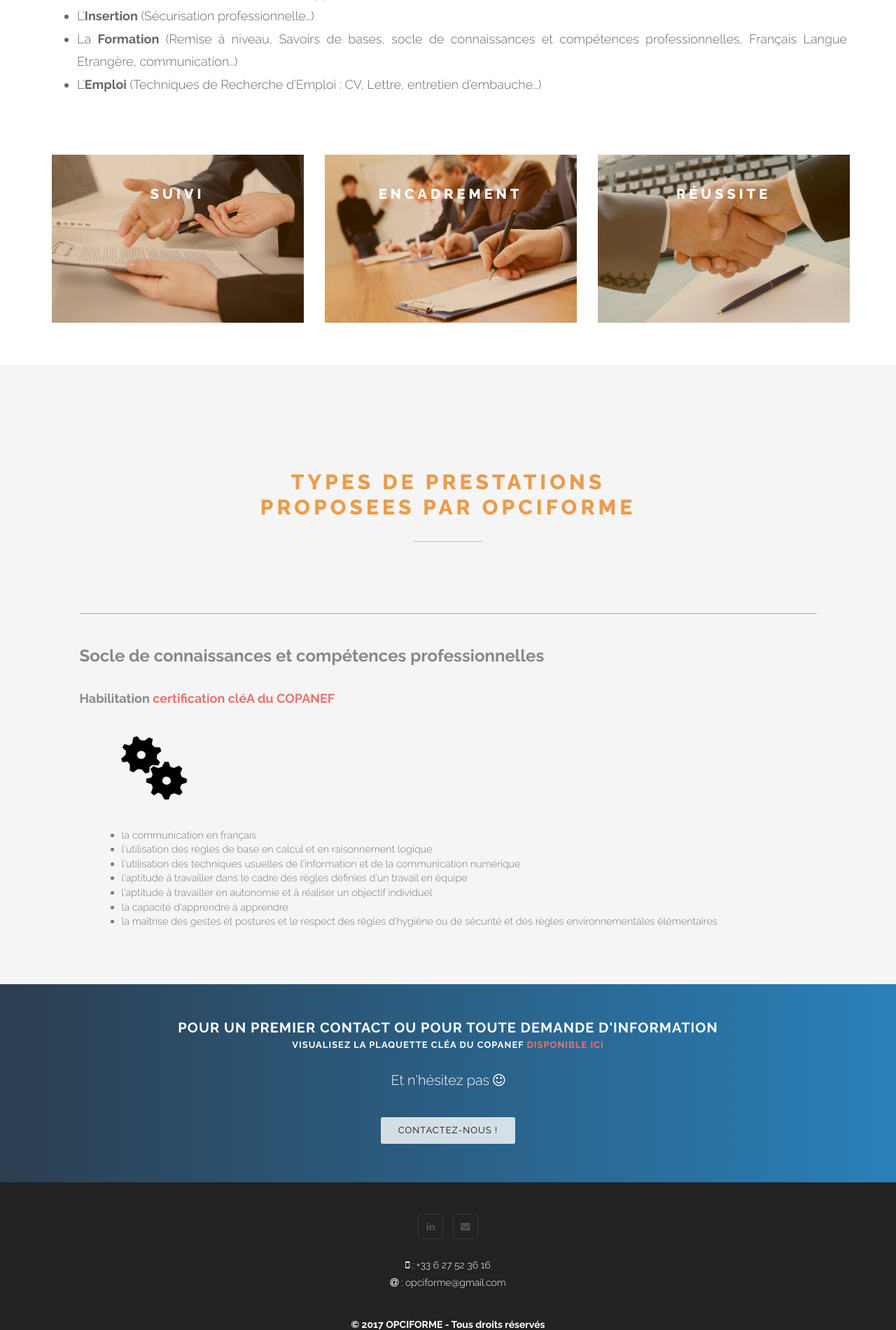
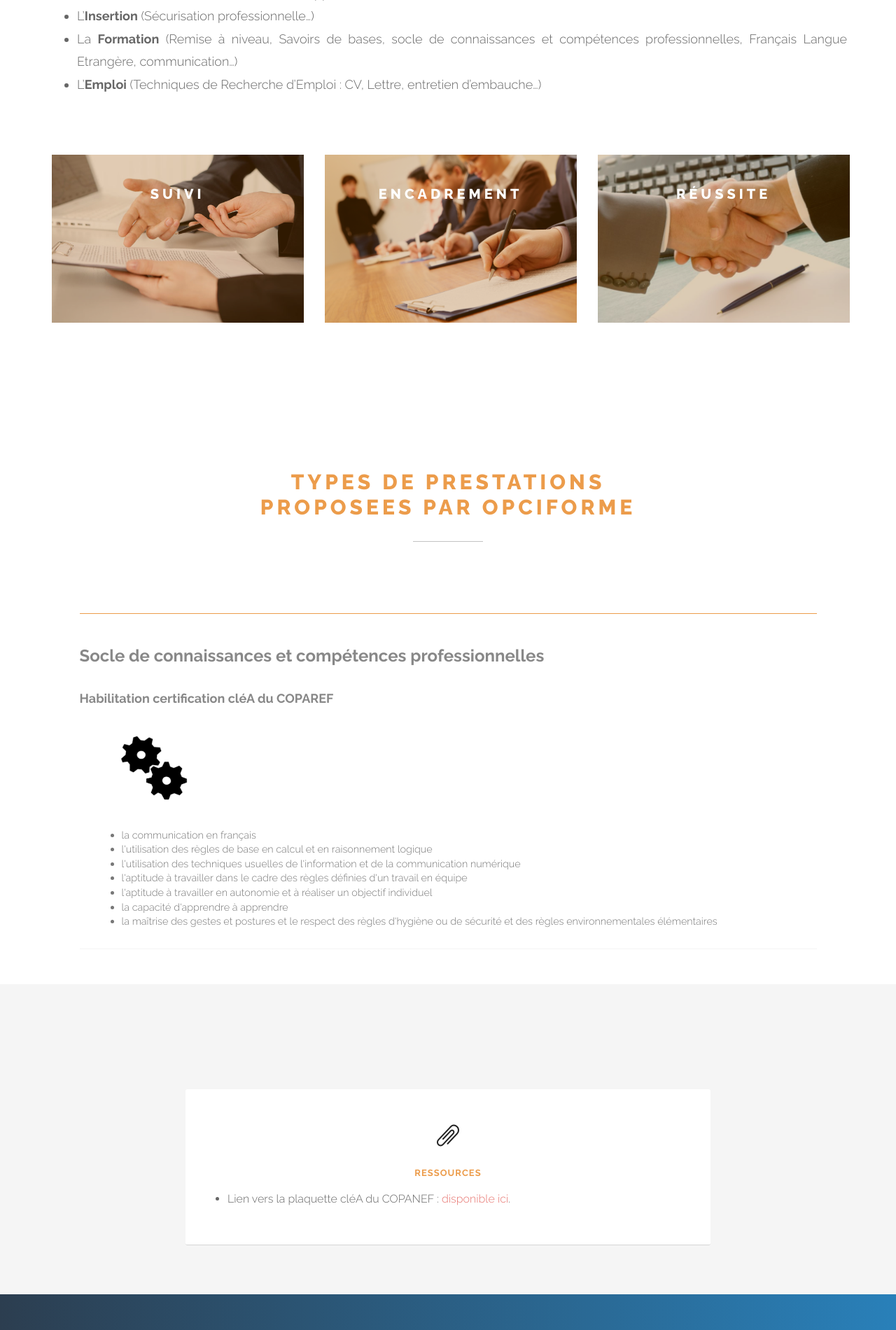
Before and after one commit to NaifousBS/opciforme, a PHP site: page / in a window 1280 px wide. Shown: the part 3410-5310 px from the top of the page at 70% size. Run offline with PHP 8.4, Linux system fonts and the light colour scheme.

Commit message:
Update info

```diff
--- a/index.php
+++ b/index.php
@@ -1,4 +1,5 @@
-<?php require('visites.php');?>
+<?php require('visites.php');
+?>
 
 
 <!DOCTYPE html>
@@ -152,14 +153,15 @@
                     <div class="pfblock-header wow fadeInUp">
 						<h2 class="pfblock-title">PARTENAIRES</h2>
                         <div class="pfblock-line"></div>
-						<div class="pfblock-subtitle" style="text-align: center">
-                       <img src="assets/images/pole_emploi.png" class="img-thumbnail" alt="Pôle Emploi" width="304" height="236">
-                       <img src="assets/images/forco.png" class="img-thumbnail" alt="Forco" width="304" height="236">
-                       <img src="assets/images/cma.jpg" class="img-thumbnail" alt="CMA" width="304" height="236">
-                       <img src="assets/images/unifaf.png" class="img-thumbnail" alt="Unifaf" width="304" height="236">
-                       <img src="assets/images/cci.png" class="img-thumbnail" alt="CCI" width="304" height="236">
-                       <img src="assets/images/opcalia.png" class="img-thumbnail" alt="Opcalia" width="304" height="236">
-
+                        <div class="pfblock-subtitle" style="text-align: center">
+                       <div class="row">
+                           <img src="assets/images/pole_emploi.png" class="img-thumbnail" alt="Pôle Emploi" width="304" height="236">
+                           <img src="assets/images/forco.png" class="img-thumbnail" alt="Forco" width="304" height="236">
+                       </div>
+                       <div class="row">
+                           <img src="assets/images/unifaf.png" class="img-thumbnail" alt="Unifaf" width="304" height="236">
+                           <img src="assets/images/opcalia.png" class="img-thumbnail" alt="Opcalia" width="304" height="236">
+                       </div>
                         </div>
                     </div>
                 </div>
@@ -246,7 +248,7 @@
 
     <!-- Testimonials start -->
 
-	<section id="prestations" class="pfblock pfblock-gray">
+	<section id="prestations" class="pfblock">
 
 		<div class="container">
 
@@ -268,7 +270,7 @@
                 <div class="cbp-qtcontent">
                     <blockquote>
                         <p><b>Socle de connaissances et compétences professionnelles</b></p>
-                        <p style="font-size: 1.5em"><b>Habilitation <a href="assets/docs/plaquette_cleA.pdf" target="_blank">certification cléA du COPANEF</a></b></p>
+                        <p style="font-size: 1.5em"><b>Habilitation certification cléA du COPAREF</b></p>
                         <img class="qtrotator" src="assets/images/competences.png" />
                         <footer><br><ul>
                             <li> la communication en français<br>
@@ -371,6 +373,28 @@
 
 	<!-- Testimonial end -->
 
+	<section id="ressources" class="pfblock pfblock-gray">
+		<div class="container">
+			<div class="row">
+				<div class="col-md-offset-2 col-lg-8 col-md-offset-2">
+					<div class="iconbox wow slideInLeft">
+						<div class="iconbox-icon">
+							<span class="icon-paper-clip"></span>
+						</div>
+						<div class="iconbox-text">
+							<h3 class="iconbox-title">Ressources</h3>
+							<div class="iconbox-desc">
+						<ul>
+						<li>Lien vers la plaquette cléA du COPANEF : <a href="assets/docs/plaquette_cleA.pdf" target="_blank">disponible ici</a>.</li>
+						</ul>
+						</div>
+					</div>
+				</div>
+			</div><!-- .row -->
+		</div><!-- .container -->
+        </div>
+	</section>
+
 	<!-- CallToAction start -->
 
 	<section id="calltoaction" class="calltoaction">
@@ -380,12 +404,10 @@
 
 				<div class="col-md-12 col-lg-12">
 					<h2 class="wow slideInRight" data-wow-delay=".1s">Pour un premier contact ou pour toute demande d'information</h2>
-					<h3>visualisez la plaquette CléA du COPANEF <a href= "assets/docs/plaquette_cleA.pdf" target="_blank">disponible ici</a></h3>
 					<div class="calltoaction-decription wow slideInRight" data-wow-delay=".2s">
-						Et n'hésitez pas <i class="fa fa-smile-o" aria-hidden="true"></i>
+						N'hésitez pas <i class="fa fa-smile-o" aria-hidden="true"></i>
 					</div>
 				</div>
-
 				<div class="col-md-12 col-lg-12 calltoaction-btn wow slideInRight" data-wow-delay=".3s">
 					<a href="contact.php" class="btn btn-lg">Contactez-nous !</a>
 				</div>
```
